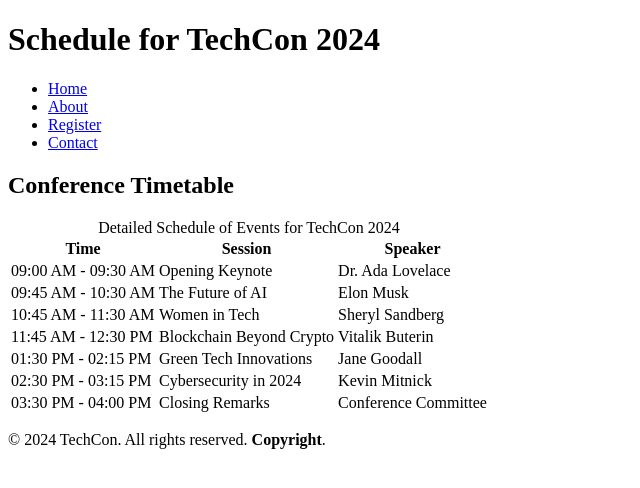
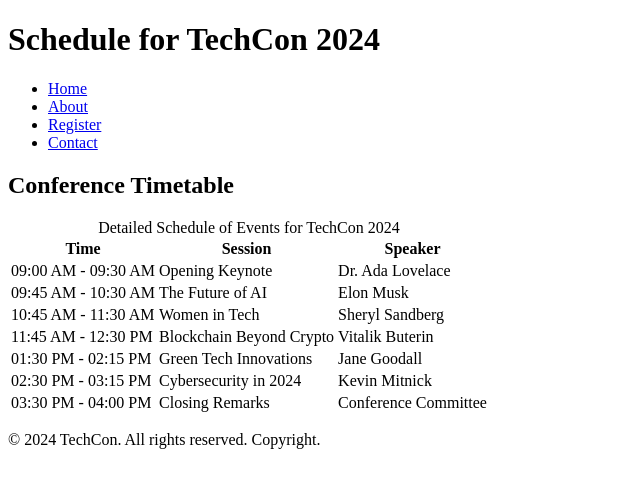
Before and after one commit to JulietA106/TechCon_HTML, a plain HTML site: page techcon_website/schedule.html in a window 1280 px wide. Shown: the full height of the page, 0-640 px from the left. Drawn offline with Linux system fonts and the light colour scheme.

Commit message:
Update schedule.html

```diff
--- a/techcon_website/schedule.html
+++ b/techcon_website/schedule.html
@@ -73,7 +73,7 @@
 
     <!-- Footer Section -->
     <footer>
-        <p>&copy; 2024 TechCon. All rights reserved. <strong>Copyright</strong>.</p>
+        <p>&copy; 2024 TechCon. All rights reserved. Copyright.</p>
     </footer>
 </body>
 </html>
```
